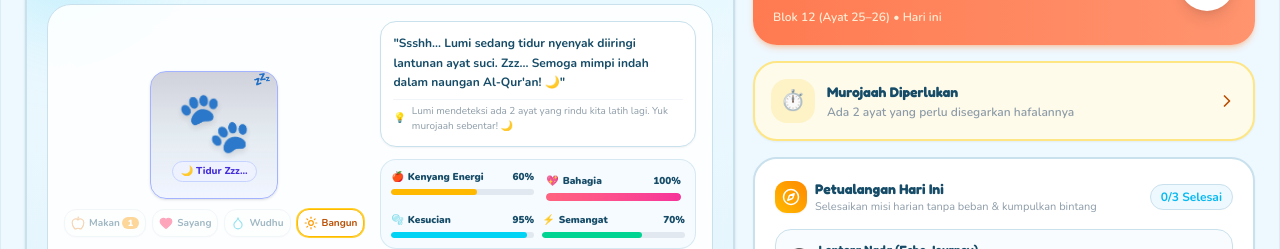
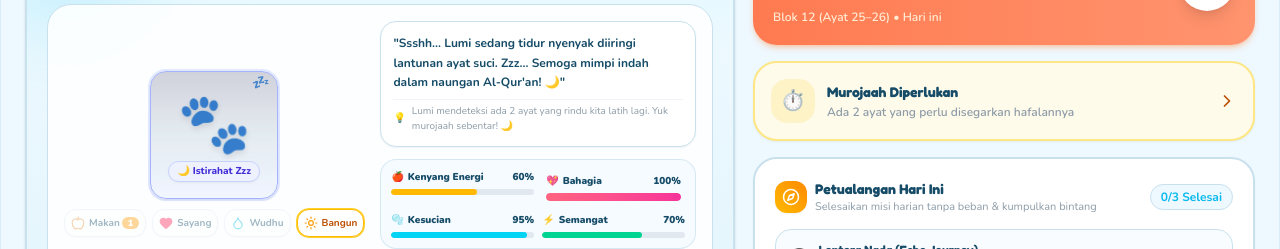
Before and after one commit to wahyubudiprastowo/Qur-an-Learning-Adventure-Platform, a React (Vite) app: page / in a window 1280 px wide. Both pictures are taken after a click on the button "Tidur". Shown: the part 153-402 px from the top of the page. Built offline with nearby package versions, Linux system fonts and the light colour scheme.

Commit message:
feat(companion): add emotive expressions and idle behavior
Implement interactive pet expressions for reading Al-Qur'an and celebratory states, and add an auto-sleep feature after 70 seconds of user inactivity.

```diff
--- a/src/components/companion/LivingCompanionCard.tsx
+++ b/src/components/companion/LivingCompanionCard.tsx
@@ -314,10 +314,12 @@ export const LivingCompanionCard: React.FC<LivingCompanionCardProps> = ({
   // Plant icons for each day
   const plantIcons = ['🌱', '🌿', '🌷', '🌻', '🌸', '🌼', '🏆'];
 
-  // Current Mood State
-  const mood = companion.mood || CompanionService.computeMood(companion);
+  // Current Mood & Emotive Expression State
+  const mood = companion.expression || companion.mood || CompanionService.computeMood(companion);
   const moodMap: Record<PetMood, { label: string; color: string }> = {
-    sleeping: { label: '🌙 Istirahat Zzz', color: 'bg-indigo-50 text-indigo-700 border-indigo-200' },
+    celebrating: { label: '🎉 Takbir! Merayakan!', color: 'bg-gradient-to-r from-amber-400 to-yellow-300 text-amber-950 border-amber-400 font-black animate-bounce shadow-xs' },
+    thoughtful: { label: '🤔 Mentadabburi Ayat...', color: 'bg-emerald-50 text-emerald-800 border-emerald-300 font-extrabold shadow-xs' },
+    sleeping: { label: '🌙 Istirahat Zzz', color: 'bg-indigo-50 text-indigo-700 border-indigo-200 shadow-xs' },
     hungry: { label: '🍎 Sedang Lapar', color: 'bg-amber-50 text-amber-800 border-amber-300 animate-pulse' },
     sleepy: { label: '🥱 Mengantuk', color: 'bg-purple-50 text-purple-700 border-purple-200' },
     joyful: { label: '✨ Sangat Bahagia', color: 'bg-rose-50 text-rose-700 border-rose-200' },
@@ -372,25 +374,37 @@ export const LivingCompanionCard: React.FC<LivingCompanionCardProps> = ({
 
       {/* --- 2. INTERACTIVE TAMAGOTCHI HABITAT & SPRITE --- */}
       <div className="bg-white/85 backdrop-blur-md border border-[#C9E1ED] rounded-3xl p-4 relative z-10 flex flex-col md:flex-row items-center gap-4">
-        {/* Tamagotchi Mascot Sprite with Bounce and Reaction */}
+        {/* Tamagotchi Mascot Sprite with Emotive Animations and Transitions */}
         <div className="flex flex-col items-center shrink-0">
           <div
-            onClick={companion.isSleeping ? handleToggleSleep : handlePet}
-            className={`relative cursor-pointer select-none group flex flex-col items-center justify-center p-3 rounded-2xl border shadow-sm hover:scale-105 active:scale-95 transition-all w-32 h-32 ${
-              companion.isSleeping
-                ? 'bg-gradient-to-b from-indigo-950/20 via-sky-900/10 to-indigo-100/40 border-indigo-300'
+            onClick={companion.isSleeping || mood === 'sleeping' ? handleToggleSleep : handlePet}
+            className={`relative cursor-pointer select-none group flex flex-col items-center justify-center p-3 rounded-2xl border shadow-sm hover:scale-105 active:scale-95 transition-all duration-300 w-32 h-32 ${
+              mood === 'celebrating'
+                ? 'bg-gradient-to-b from-amber-100/90 via-yellow-50 to-white border-amber-400 ring-4 ring-amber-300/50 shadow-lg shadow-amber-300/30'
+                : mood === 'thoughtful'
+                ? 'bg-gradient-to-b from-emerald-50 via-teal-50/60 to-white border-emerald-300 ring-2 ring-emerald-200/60 shadow-md shadow-emerald-500/10'
+                : (companion.isSleeping || mood === 'sleeping')
+                ? 'bg-gradient-to-b from-indigo-950/20 via-sky-900/10 to-indigo-100/40 border-indigo-300 ring-2 ring-indigo-200/50'
                 : hunger < 35
                 ? 'bg-gradient-to-b from-amber-50/80 to-white border-amber-300'
                 : 'bg-gradient-to-b from-white to-cyan-50/60 border-cyan-200'
             }`}
-            title={companion.isSleeping ? 'Sahabat sedang tidur nyenyak. Ketuk untuk membangunkan!' : 'Ketuk untuk menyapa sahabatmu!'}
+            title={
+              companion.isSleeping || mood === 'sleeping'
+                ? 'Sahabat sedang tidur nyenyak. Ketuk untuk membangunkan!'
+                : mood === 'celebrating'
+                ? 'Sedang merayakan tuntasnya surah! Ketuk untuk merayakan bersama!'
+                : mood === 'thoughtful'
+                ? 'Sedang mentadabburi Al-Qur\'an. Ketuk untuk mendengar hikmahnya!'
+                : 'Ketuk untuk menyapa sahabatmu!'
+            }
           >
-            {/* Sleeping Floating Zzz */}
-            {companion.isSleeping && (
+            {/* Sleeping Floating Zzz animation */}
+            {(companion.isSleeping || mood === 'sleeping') && (
               <div className="absolute top-2 right-3 pointer-events-none">
                 <motion.span
                   animate={{ y: [0, -18], opacity: [0, 1, 0], x: [0, 6, 12] }}
-                  transition={{ repeat: Infinity, duration: 2, ease: 'easeOut' }}
+                  transition={{ repeat: Infinity, duration: 2.2, ease: 'easeOut' }}
                   className="text-sm font-black text-indigo-500 block"
                 >
                   💤
@@ -413,7 +427,7 @@ export const LivingCompanionCard: React.FC<LivingCompanionCardProps> = ({
               )}
             </AnimatePresence>
 
-            {/* Living Avatar with idle breathing / sleeping state / joyful feeding celebration */}
+            {/* Living Avatar with Frame-based animations & Transitions */}
             <motion.div
               animate={
                 isJoyfulFeeding
@@ -422,8 +436,24 @@ export const LivingCompanionCard: React.FC<LivingCompanionCardProps> = ({
                       scale: [1, 1.35, 0.9, 1.25, 0.95, 1.1, 1],
                       rotate: [0, -14, 14, -8, 8, -4, 0],
                     }
-                  : companion.isSleeping
-                  ? { y: [0, -3, 0], rotate: [-2, 2, -2] }
+                  : mood === 'celebrating'
+                  ? {
+                      y: [0, -28, 4, -22, 2, -10, 0],
+                      scale: [1, 1.35, 0.95, 1.25, 1],
+                      rotate: [0, -18, 18, -12, 12, 0],
+                    }
+                  : mood === 'thoughtful'
+                  ? {
+                      y: [0, -6, 0],
+                      rotate: [0, -6, 0, 6, 0],
+                      scale: [1, 1.05, 1],
+                    }
+                  : companion.isSleeping || mood === 'sleeping'
+                  ? {
+                      y: [0, 4, 0],
+                      scale: [1, 0.96, 1],
+                      rotate: [-2, 2, -2],
+                    }
                   : hunger < 35
                   ? { y: [0, -5, 0], x: [-1, 1, -1] }
                   : { y: [0, -6, 0] }
@@ -431,11 +461,58 @@ export const LivingCompanionCard: React.FC<LivingCompanionCardProps> = ({
               transition={
                 isJoyfulFeeding
                   ? { duration: 2, repeat: 1, ease: 'easeOut' }
-                  : { repeat: Infinity, duration: companion.isSleeping ? 3.2 : 2.4, ease: 'easeInOut' }
+                  : mood === 'celebrating'
+                  ? { repeat: Infinity, duration: 1.8, ease: 'easeInOut' }
+                  : mood === 'thoughtful'
+                  ? { repeat: Infinity, duration: 3.2, ease: 'easeInOut' }
+                  : { repeat: Infinity, duration: (companion.isSleeping || mood === 'sleeping') ? 3.5 : 2.4, ease: 'easeInOut' }
               }
-              className={`text-6xl filter drop-shadow-md py-1 relative ${companion.isSleeping ? 'opacity-90' : ''}`}
+              className={`text-6xl filter drop-shadow-md py-1 relative ${
+                (companion.isSleeping || mood === 'sleeping') ? 'opacity-85' : ''
+              }`}
             >
               {currentAvatar}
+
+              {/* Celebrating floating particles & crown */}
+              {mood === 'celebrating' && (
+                <div className="absolute inset-0 pointer-events-none flex items-center justify-center">
+                  <motion.span
+                    animate={{ y: [-15, -45], opacity: [0, 1, 0], scale: [0.8, 1.3] }}
+                    transition={{ repeat: Infinity, duration: 1.5, ease: 'easeOut' }}
+                    className="absolute -top-4 text-2xl"
+                  >
+                    👑
+                  </motion.span>
+                  <motion.span
+                    animate={{ x: [-20, -45], y: [0, -35], opacity: [0, 1, 0] }}
+                    transition={{ repeat: Infinity, duration: 1.8, delay: 0.2 }}
+                    className="absolute text-xl"
+                  >
+                    🎉
+                  </motion.span>
+                  <motion.span
+                    animate={{ x: [20, 45], y: [0, -35], opacity: [0, 1, 0] }}
+                    transition={{ repeat: Infinity, duration: 1.8, delay: 0.4 }}
+                    className="absolute text-xl"
+                  >
+                    🌟
+                  </motion.span>
+                </div>
+              )}
+
+              {/* Thoughtful contemplation thought bubble & Quran glow */}
+              {mood === 'thoughtful' && (
+                <div className="absolute inset-0 pointer-events-none flex items-center justify-center">
+                  <motion.div
+                    animate={{ y: [0, -8, 0], opacity: [0.85, 1, 0.85] }}
+                    transition={{ repeat: Infinity, duration: 2.5, ease: 'easeInOut' }}
+                    className="absolute -top-6 -right-5 bg-white/95 border border-emerald-300 rounded-full px-2 py-0.5 shadow-sm text-xs flex items-center gap-0.5"
+                  >
+                    <span>💭</span>
+                    <span>📖</span>
+                  </motion.div>
+                </div>
+              )}
 
               {/* Joyful Feeding floating emoji celebration */}
               {isJoyfulFeeding && (
@@ -477,7 +554,7 @@ export const LivingCompanionCard: React.FC<LivingCompanionCardProps> = ({
             </motion.div>
 
             <span className={`text-[10px] font-extrabold mt-1 px-2 py-0.5 rounded-full border ${isJoyfulFeeding ? 'bg-rose-100 text-rose-800 border-rose-300' : moodInfo.color}`}>
-              {isJoyfulFeeding ? '🥰 Sangat Bahagia & Lahap!' : companion.isSleeping ? '🌙 Tidur Zzz...' : moodInfo.label}
+              {isJoyfulFeeding ? '🥰 Sangat Bahagia & Lahap!' : moodInfo.label}
             </span>
           </div>
 
--- a/src/services/companionService.ts
+++ b/src/services/companionService.ts
@@ -5,6 +5,7 @@ import {
   DailyQuest,
   CompanionSpecies,
   PetMood,
+  EmotiveExpression,
   FeedResult,
   FeedStatus,
 } from '../types/companion';
@@ -367,10 +368,11 @@ export class CompanionService {
   }
 
   /**
-   * Computes the current real-time mood based on pet vitals and sleep state
+   * Computes the current real-time mood based on pet vitals, expressions, and sleep state
    */
   static computeMood(companion: CompanionData): PetMood {
     if (companion.isSleeping) return 'sleeping';
+    if (companion.expression) return companion.expression;
     const hunger = companion.hunger ?? 80;
     const energy = companion.energy ?? 80;
     const happiness = companion.happiness ?? 80;
@@ -585,10 +587,11 @@ export class CompanionService {
     companion.surahsCompletedCount = (companion.surahsCompletedCount || 0) + 1;
     companion.surahsSinceLastFeed = (companion.surahsSinceLastFeed || 0) + 1;
     companion.foodTreatsAvailable = (companion.foodTreatsAvailable || 0) + 1; // Award 1 delicious meal treat!
-    companion.mood = 'proud';
+    companion.mood = 'celebrating';
+    companion.expression = 'celebrating';
 
     const targetName = surahName ? `Surah ${surahName}` : 'Hafalan Qur\'an';
-    const message = `Allahu Akbar! Tabarakallah! ${targetName} berhasil dituntaskan dengan tartil! ${companion.name} bangga sekali padamu! Cahaya hafalanmu membuka 1 Hidangan Kurma Berkah 🍯 untuk memberi makan ${companion.name}! 🌟`;
+    const message = `Allahu Akbar! Tabarakallah! ${targetName} berhasil dituntaskan dengan tartil! ${companion.name} merayakan keberhasilanmu dengan takbir & sukacita! 🎉🏆 Cahaya hafalanmu membuka 1 Hidangan Kurma Berkah 🍯 untuk memberi makan ${companion.name}! 🌟`;
     companion.dialogueMessage = message;
 
     // Automatically mark today's garden bloomed
@@ -721,4 +724,80 @@ export class CompanionService {
     if (playedCount < 6) return 5;
     return 0; // Pure fun, no farming
   }
+
+  /**
+   * Directly sets an emotive expression on the companion pet
+   */
+  static setEmotiveExpression(
+    childId: string,
+    expression: EmotiveExpression,
+    customDialogue?: string
+  ): CompanionData {
+    const companion = this.getCompanionData(childId);
+    companion.expression = expression;
+    companion.mood = expression;
+
+    if (expression === 'sleeping') {
+      companion.isSleeping = true;
+    } else if (companion.isSleeping) {
+      companion.isSleeping = false;
+    }
+
+    if (customDialogue) {
+      companion.dialogueMessage = customDialogue;
+    } else {
+      if (expression === 'celebrating') {
+        companion.dialogueMessage = `Allahu Akbar! Tabarakallah! Merayakan keberhasilan tuntasnya surah dengan sukacita dan sujud syukur! 🎉🏆`;
+      } else if (expression === 'thoughtful') {
+        companion.dialogueMessage = `${companion.name} sedang terdiam khusyuk mentadabburi keagungan ayat Al-Qur'an... Indah sekali maknanya! 📖🤔`;
+      } else if (expression === 'sleeping') {
+        companion.dialogueMessage = `Ssshh... Karena suasana hening dan tenang, ${companion.name} tertidur pulas dalam naungan doa. Zzz... 🌙`;
+      } else if (expression === 'joyful') {
+        companion.dialogueMessage = `Alhamdulillah! Hati ${companion.name} berseri-seri penuh kegembiraan! ✨`;
+      }
+    }
+
+    this.saveCompanionData(companion);
+    return companion;
+  }
+
+  /**
+   * Emotive Reaction: Browsing Quran Modules triggers thoughtful contemplation
+   */
+  static onBrowsingQuran(childId: string, submoduleName?: string): CompanionData {
+    const companion = this.getCompanionData(childId);
+    companion.isSleeping = false;
+    companion.expression = 'thoughtful';
+    companion.mood = 'thoughtful';
+
+    if (submoduleName === 'tafsir') {
+      companion.dialogueMessage = `${companion.name} khusyuk merenungi tafsir ayat dan hikmah mendalamnya... Sungguh agung firman Allah! 📖✨`;
+    } else if (submoduleName === 'tajwid') {
+      companion.dialogueMessage = `${companion.name} sedang fokus mencermati hukum tajwid dan ketepatan makhraj huruf! 🧐`;
+    } else if (submoduleName === 'asbab') {
+      companion.dialogueMessage = `${companion.name} takjub mendengarkan sejarah asbabun nuzul turunnya ayat suci! 📜`;
+    } else if (submoduleName === 'bahasa') {
+      companion.dialogueMessage = `${companion.name} senang sekali memperdalam kosakata bahasa Al-Qur'an! 🌟`;
+    } else {
+      companion.dialogueMessage = `${companion.name} sedang khusyuk menyimak dan mentadabburi lembaran ayat suci Al-Qur'an... 📖💭`;
+    }
+
+    this.saveCompanionData(companion);
+    return companion;
+  }
+
+  /**
+   * Emotive Reaction: App is idle for a long time, companion peacefully falls asleep
+   */
+  static onAppIdle(childId: string): CompanionData {
+    const companion = this.getCompanionData(childId);
+    if (!companion.isSleeping) {
+      companion.isSleeping = true;
+      companion.expression = 'sleeping';
+      companion.mood = 'sleeping';
+      companion.dialogueMessage = `Ssshh... Karena suasana tenang dan hening cukup lama, ${companion.name} tertidur pulas ditemani lantunan dzikir. Zzz... 🌙`;
+      this.saveCompanionData(companion);
+    }
+    return companion;
+  }
 }
--- a/src/types/companion.ts
+++ b/src/types/companion.ts
@@ -4,7 +4,17 @@ export type CompanionTrait = 'hafiz' | 'tartil' | 'reader' | 'scholar' | 'explor
 
 export type CompanionSpecies = 'lumi' | 'buraq' | 'fajr' | 'kibo' | 'dino';
 
-export type PetMood = 'joyful' | 'proud' | 'hungry' | 'sleepy' | 'sleeping' | 'content';
+export type EmotiveExpression =
+  | 'celebrating'
+  | 'sleeping'
+  | 'thoughtful'
+  | 'joyful'
+  | 'proud'
+  | 'hungry'
+  | 'sleepy'
+  | 'content';
+
+export type PetMood = EmotiveExpression;
 
 export interface CompanionSpeciesConfig {
   id: CompanionSpecies;
@@ -31,6 +41,7 @@ export interface CompanionData {
   energy?: number; // 0 - 100 (Daya Semangat / Istirahat)
   isSleeping?: boolean; // Whether companion is sleeping
   mood?: PetMood;
+  expression?: EmotiveExpression;
   lastLoginDate?: string;
   surahsCompletedCount?: number;
   foodTreatsAvailable?: number; // Number of delicious meals/treats earned from completing surahs
```
Also changed, not shown: src/App.tsx (+44 -0 lines).
